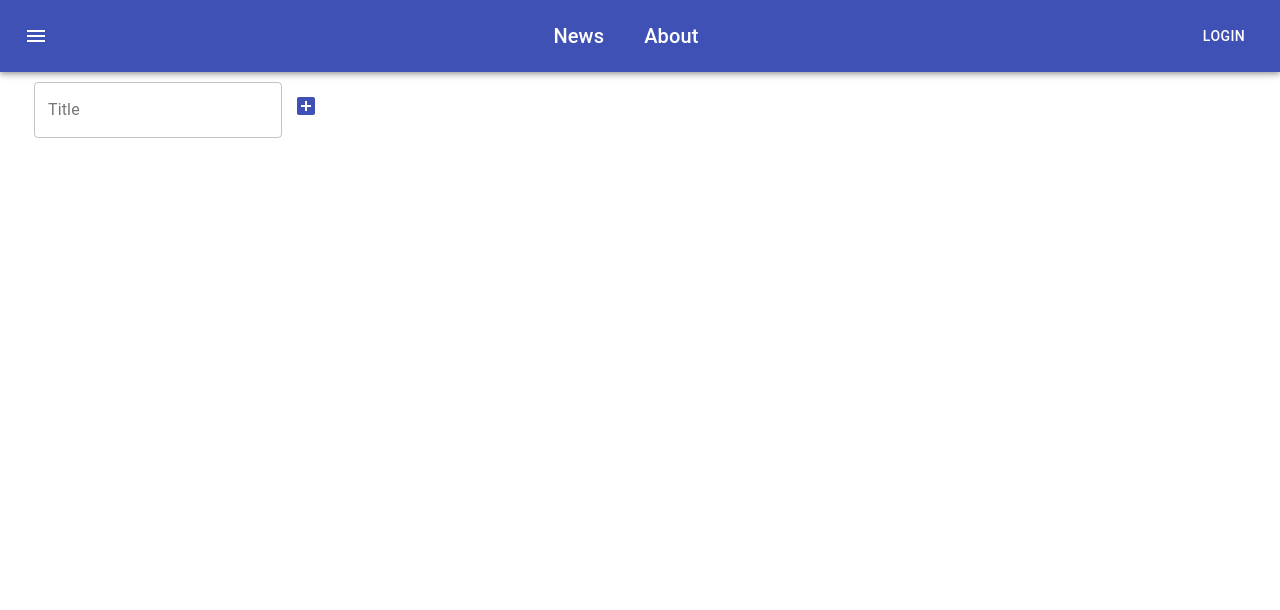
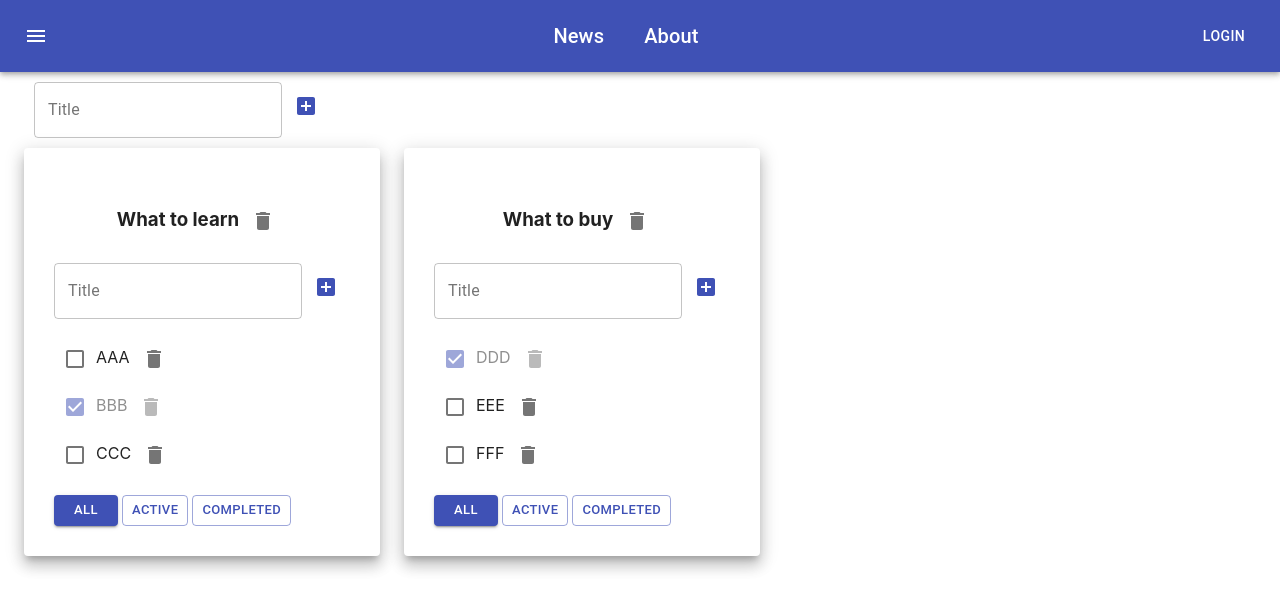
Before and after one commit to PavelMalta/it-incubator-todolist, a React (Create React App) app: page / in a window 1280 px wide. Shown: the top 610 px of the page. Built offline with nearby package versions, Linux system fonts and the light colour scheme.

Commit message:
optimised (React.memo and useCallback)in lesson 11

```diff
--- a/src/AppWithRedux.tsx
+++ b/src/AppWithRedux.tsx
@@ -1,4 +1,4 @@
-import React, {useReducer, useState} from 'react';
+import React, {useCallback, useReducer, useState} from 'react';
 import './App.css';
 import TodoList from "./TodoList";
 import {v1} from 'uuid';
@@ -64,37 +64,37 @@ function AppWithRedux() {
 *!/*/
 
 
-    function removeTask(taskID: string, todoListID: string) {
+    const removeTask = useCallback((taskID: string, todoListID: string) => {
         dispatch (removeTaskAC(taskID, todoListID))                                          //перерисовывает при обновлении стейта
-    }
+    },[dispatch])
 
-    function changeFilter(filterValue: FilterValuesType, todoListID: string) {
+    const changeFilter = useCallback((filterValue: FilterValuesType, todoListID: string) => {
         dispatch(ChangeTodoListFilterAC(filterValue,todoListID))
-    }
+    },[dispatch])
 
-    function addTask(newTaskTitle: string, todoListID: string) {
+    const addTask = useCallback((newTaskTitle: string, todoListID: string) => {
         dispatch (addTaskAC(newTaskTitle, todoListID))
-    }
+    },[dispatch])
 
-    function changeTaskTitle(taskID: string, title: string, todoListID: string) {
+    const changeTaskTitle = useCallback((taskID: string, title: string, todoListID: string) => {
         dispatch (changeTaskTitleAC(taskID, title, todoListID))
-    }
+    },[dispatch])
 
-    function changeStatus(taskID: string, isDone: boolean, todoListID: string) {
+    const changeStatus = useCallback((taskID: string, isDone: boolean, todoListID: string) => {
         dispatch (changeTaskStatusAC(taskID, isDone, todoListID))
-    }
+    },[dispatch])
 
-    function removeTodoList(todoListID: string) {
+    const removeTodoList = useCallback((todoListID: string) => {
         dispatch(RemoveTodoListAC(todoListID))
-    }
+    },[dispatch])
 
-    function addTodoList(todoListTitle: string) {
+    const addTodoList = useCallback((todoListTitle: string) => {
         dispatch(AddTodoListAC(todoListTitle))
-    }
+    },[dispatch])
 
-    function changeTodoListTitle(title: string, todoListID: string) {
+    const changeTodoListTitle = useCallback((title: string, todoListID: string) => {
         dispatch(ChangeTodoListTitleAC(title, todoListID))
-    }
+    },[dispatch])
 
 
     // UI:
@@ -125,13 +125,6 @@ function AppWithRedux() {
                     {
                         todoLists.map(tl => {
 
-                            let tasksForTodoList = tasks[tl.id]
-                            if (tl.filter === "active") {
-                                tasksForTodoList = tasks[tl.id].filter(t => t.isDone === false)
-                            }
-                            if (tl.filter === "completed") {
-                                tasksForTodoList = tasks[tl.id].filter(t => t.isDone === true)
-                            }
                             return (
                                 <Grid item key={tl.id}>
                                     <Paper elevation={10} style={{padding: "30px"}}>
@@ -139,7 +132,7 @@ function AppWithRedux() {
                                             id={tl.id}
                                             filter={tl.filter}
                                             title={tl.title}
-                                            tasks={tasksForTodoList}
+                                            tasks={tasks[tl.id]}
                                             addTask={addTask}
                                             removeTask={removeTask}
                                             changeFilter={changeFilter}
--- a/src/EditableSpan.tsx
+++ b/src/EditableSpan.tsx
@@ -6,7 +6,7 @@ type EditableSpanPropsType = {
     changeTitle: (newTitle: string) => void
 }
 
-export function EditableSpan(props: EditableSpanPropsType) {
+export const EditableSpan = React.memo((props: EditableSpanPropsType) => {
     const [editMode, setEditMode] = useState<boolean>(false)
     const [title, setTitle] = useState<string>(props.title)
     const onEditMode = () => setEditMode(true)
@@ -28,4 +28,4 @@ export function EditableSpan(props: EditableSpanPropsType) {
             />
             : <span onDoubleClick={onEditMode}>{props.title}</span>
     )
-}
+})
--- /dev/null
+++ b/src/Task.tsx
@@ -0,0 +1,53 @@
+import React, {ChangeEvent, useCallback} from "react";
+import {Checkbox, IconButton} from "@material-ui/core";
+import {EditableSpan} from "./EditableSpan";
+import {Delete} from "@material-ui/icons";
+import {TaskType} from "./App";
+import {useDispatch, useSelector} from "react-redux";
+import {AppRootStateType} from "./state/store";
+import {TodoListType} from "./AppWithRedux";
+import {removeTaskAC} from "./state/tasks-reducer";
+
+export type TaskPropsType ={
+    task: TaskType
+    todolistId: string
+    removeTask: (taskID: string, todoListID: string) => void
+    changeStatus: (taskID: string, isDone: boolean, todoListID: string) => void
+    changeTaskTitle: (taskID: string, title: string, todoListID: string) => void
+}
+
+const Task = React.memo(function (props:TaskPropsType) {
+   /* const taskFromRedux = useSelector<AppRootStateType, TaskType>
+    (state => state.tasks[props.todolistId].filter(task => task.id === props.task.id)[0])
+
+    const dispatch = useDispatch()*/
+
+   /* const removeTask = () => {
+        dispatch(removeTaskAC(taskFromRedux.id, props.todolistId))
+    }*/
+    const removeTask = () => {
+        props.removeTask(props.task.id, props.todolistId)
+    }
+
+    const changeStatus = (e: ChangeEvent<HTMLInputElement>) => {
+        props.changeStatus(props.task.id, e.currentTarget.checked, props.todolistId)
+    }//e.currentTarget - это ссылка на input, checked - свойство инпута
+    const changeTaskTitle = useCallback((title: string) => {
+        props.changeTaskTitle(props.task.id, title, props.todolistId)
+    }, [])
+    return (
+        <li className={props.task.isDone ? "is-done" : ""}>
+            <Checkbox
+                color={"primary"}
+                checked={props.task.isDone}
+                onChange={changeStatus}
+            />
+            <EditableSpan title={props.task.title} changeTitle={changeTaskTitle}/>
+            <IconButton onClick={removeTask}>
+                <Delete/>
+            </IconButton>
+        </li>
+    )
+})
+
+export default Task
--- a/src/TodoList.tsx
+++ b/src/TodoList.tsx
@@ -1,12 +1,13 @@
-import React, {ChangeEvent, KeyboardEvent, useState} from "react";
+import React, {ChangeEvent, KeyboardEvent, useCallback, useState} from "react";
 import {FilterValuesType, TaskType} from "./App";
 import {AddItemForm} from "./AddItemForm";
 import {EditableSpan} from "./EditableSpan";
 import {IconButton, Button, Checkbox} from "@material-ui/core";
-import {CheckBox, Delete} from "@material-ui/icons";
+import {Delete} from "@material-ui/icons";
 import {useDispatch, useSelector} from "react-redux";
 import {AppRootStateType} from "./state/store";
 import { TodoListType } from "./AppWithRedux";
+import Task from "./Task";
 
 type PropsType = {
     id: string
@@ -22,35 +23,39 @@ type PropsType = {
     changeTodoListTitle: (title: string, todoListID: string) => void
 }
 
-function TodoList(props: PropsType) {
+const TodoList = React.memo((props: PropsType) => {
     const todolist = useSelector<AppRootStateType, TodoListType>(state =>
         state.todolists.filter(todo => todo.id === props.id)[0])
-    const tasks = useSelector<AppRootStateType, Array<TaskType>>(state => state.tasks[props.id])
 
-    const dispatch = useDispatch()
+    const addTask = useCallback((title: string) => {
+        props.addTask(title, props.id)
+    }, [props.addTask, props.id])
+    const onAllClickHandler = useCallback(() => {
+        props.changeFilter("all", props.id)
+    },[props.changeFilter, props.id])
+    const onActiveClickHandler = useCallback(() => {
+        props.changeFilter("active", props.id)
+    },[])
+    const onCompletedClickHandler = useCallback(() => {
+        props.changeFilter("completed", props.id)
+    }, [])
+    const removeTodoList = useCallback(() => {
+        props.removeTodoList(props.id)
+    },[])
 
-    const addTask = (title: string) => {
-        //dispatch(addTaskAC(title, todolist.id))
-        props.addTask(title, props.id)
+    const changeTodoListTitle = useCallback((title: string) => {
+        props.changeTodoListTitle(title, props.id)
+    },[])
+
+    let tasksForTodoList = props.tasks
+    if (props.filter === "active") {
+        tasksForTodoList = props.tasks.filter(t => t.isDone === false)
     }
-    const onAllClickHandler = () => {
-        props.changeFilter("all", props.id)
+    if (props.filter === "completed") {
+        tasksForTodoList = props.tasks.filter(t => t.isDone === true)
     }
-    const onActiveClickHandler = () => {
-        props.changeFilter("active", props.id)
-    }
-    const onCompletedClickHandler = () => {
-        props.changeFilter("completed", props.id)
-    }
-    const removeTodoList = () => {
-        props.removeTodoList(props.id)
-    }
+    return (
 
-    const changeTodoListTitle = (title: string) => {
-        props.changeTodoListTitle(title, props.id)
-    }
-
-    return (
 
         <div>
             <h3 style={{textAlign: "center"}}>
@@ -60,29 +65,15 @@ function TodoList(props: PropsType) {
             <AddItemForm addItem={addTask}/>
             <ul style={{listStyle: "none", paddingLeft: "0px"}}>
                 {
-                    props.tasks.map(task => {
-                        const removeTask = () => {
-                            props.removeTask(task.id, props.id)
-                        }
-                        const changeStatus = (e: ChangeEvent<HTMLInputElement>) => {
-                            props.changeStatus(task.id, e.currentTarget.checked, props.id)
-                        }//e.currentTarget - это ссылка на input, checked - свойство инпута
-                        const changeTaskTitle = (title: string) => {
-                            props.changeTaskTitle(task.id, title, props.id)
-                        }
-                        return (
-                            <li key={task.id} className={task.isDone ? "is-done" : ""}>
-                                <Checkbox
-                                    color={"primary"}
-                                    checked={task.isDone}
-                                    onChange={changeStatus}
-                                />
-                                <EditableSpan title={task.title} changeTitle={changeTaskTitle}/>
-                                <IconButton onClick={removeTask}>
-                                    <Delete/>
-                                </IconButton>
-                            </li>
-                        )
+                    tasksForTodoList.map(t => {
+                        return <Task
+                            key={t.id}
+                            task={t}
+                            todolistId={props.id}
+                            changeTaskTitle={props.changeTaskTitle}
+                            changeStatus={props.changeStatus}
+                            removeTask={props.removeTask}
+                        />
                     })
                 }
             </ul>
@@ -117,6 +108,9 @@ function TodoList(props: PropsType) {
             </div>
         </div>
     )
-};
+})
+
+
+
 
 export default TodoList
--- a/src/state/tasks-reducer.ts
+++ b/src/state/tasks-reducer.ts
@@ -1,6 +1,6 @@
 import {TasksStateType, TaskType} from "../App";
 import {v1} from "uuid";
-import {AddTodoListActionType, RemoveTodoListActionType} from "./todolists-reducer";
+import {AddTodoListActionType, RemoveTodoListActionType, todoListID1, todoListID2} from "./todolists-reducer";
 
 type RemoveActionType = {
     type: 'REMOVE-TASK'
@@ -25,7 +25,18 @@ type ChangeTaskTitleAC = {
     todolistId: string
 }
 
-let initialState:TasksStateType = {}
+let initialState:TasksStateType = {
+    [todoListID1]: [
+        {id: v1(), title: "AAA", isDone: false},
+        {id: v1(), title: "BBB", isDone: true},
+        {id: v1(), title: "CCC", isDone: false}
+    ],
+    [todoListID2]: [
+        {id: v1(), title: "DDD", isDone: true},
+        {id: v1(), title: "EEE", isDone: false},
+        {id: v1(), title: "FFF", isDone: false}
+    ]
+}
 
 
 export type ActionType = RemoveActionType
@@ -54,26 +65,28 @@ export function tasksReducer(state = initialState, action: ActionType): TasksSta
             }
         }
         case 'CHANGE-TASK-STATUS': {
-            let copyState = {...state}
-            const task = copyState[action.todolistId].find(t => t.id === action.taskId)
-            if (task) {
-                task.isDone = action.isDone
-            }
-            return copyState
+            return {...state, [action.todolistId]: state[action.todolistId].map(task=> {
+                if(task.id === action.taskId) {
+                    return {...task, isDone: action.isDone}
+                } else {
+                    return task
+                }
+                })}
         }
         case 'CHANGE-TASK-TITLE': {
-            let copyState = {...state}
-            const task = copyState[action.todolistId].find(t => t.id === action.taskId)
-            if (task) {
-                task.title = action.title
-            }
-            return copyState
+            return {...state, [action.todolistId]: state[action.todolistId].map(task=> {
+                if(task.id === action.taskId) {
+                    return {...task, title: action.title}
+                } else {
+                    return task
+                }
+            })}
         }
-        case "ADD-TODOLIST": {
-            return {
-                ...state,
-                [v1()]: []
-            }
+        case "ADD-TODOLIST":
+        {
+            const stateCopy = {...state};
+            stateCopy[action.todolistId] = [];
+            return stateCopy
         }
         case "REMOVE-TODOLIST": {
             let copyState = {...state}
--- a/src/state/todolists-reducer.ts
+++ b/src/state/todolists-reducer.ts
@@ -20,22 +20,27 @@ type ChangeTodoListFilterActionType  = {
     filter: FilterValuesType
     id: string
 }
-
-let initialState:Array<TodoListType> = []
+export let todoListID1 = v1()
+export let todoListID2 = v1()
+let initialState:Array<TodoListType> = [
+    {id: todoListID1, title: "What to learn", filter: "all"},
+    {id: todoListID2, title: "What to buy", filter: "all"}]
 
 export type ActionType = RemoveTodoListActionType | AddTodoListActionType | ChangeTodoListTitleActionType | ChangeTodoListFilterActionType
 
-export function todoListsReducer(state = initialState, action: ActionType) {
+export function todoListsReducer(state:Array<TodoListType> = initialState, action: ActionType):Array<TodoListType> {
     switch (action.type){
         case 'REMOVE-TODOLIST':
             return state.filter(tl => tl.id !== action.id)
         case 'ADD-TODOLIST':
-            const newTodoList: TodoListType = {
+            debugger;
+        {
+            return [{
                 id: action.todolistId,
                 title: action.title,
                 filter: "all"
-            }
-            return [...state, newTodoList]
+            }, ...state]
+        }
         case 'CHANGE-TODOLIST-TITLE':
            const todoLists =  state.map(tl => {
                 if (tl.id === action.id) {
```
Also changed, not shown: src/AddItemForm.tsx (+4 -3 lines).
